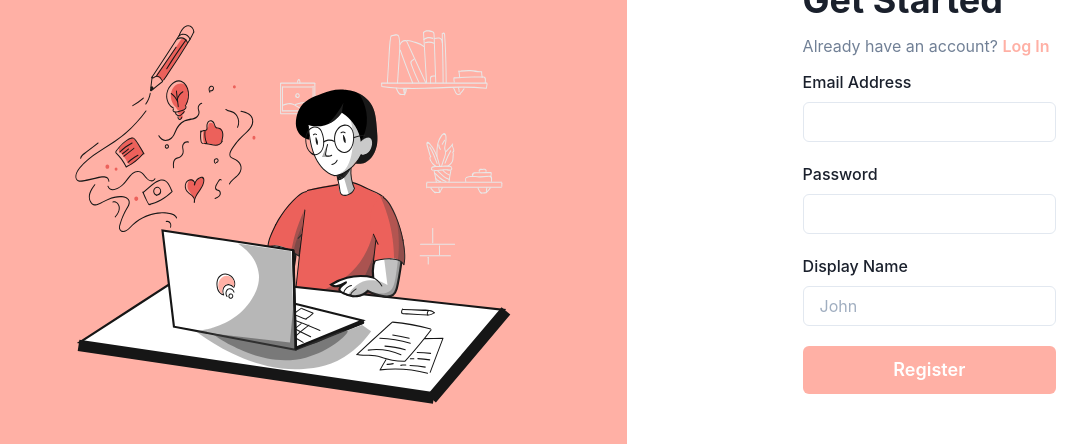
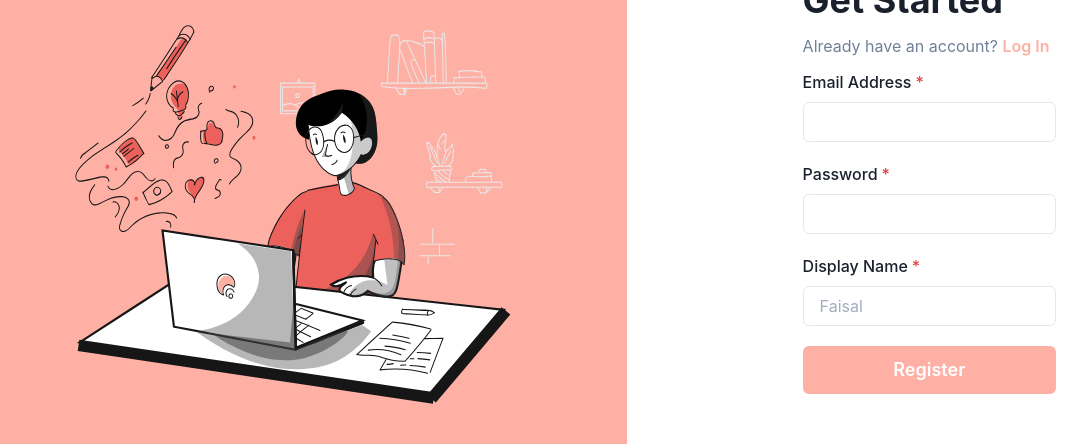
Before and after one commit to F4isalSH/ambitioner, a React (Create React App) app: page /register in a window 1280 px wide. Shown: the part 181-625 px from the top of the page, without its empty margins (48-1135 px from the left). Built offline with nearby package versions, Linux system fonts and the light colour scheme.

Commit message:
Added functionality to form

```diff
--- a/src/pages/register/Register.tsx
+++ b/src/pages/register/Register.tsx
@@ -1,7 +1,18 @@
 import { Flex,Container,VStack, Text,Heading,SimpleGrid,GridItem } from "@chakra-ui/layout"
+import {useState} from 'react'
 import { Button,FormControl,FormLabel,Input } from "@chakra-ui/react"
 import { Sidebanner } from "../../components/Sidebanner"
 export const Register: React.FC = () => {
+
+    const [email,setEmail] = useState<string>('')
+    const [password,setPassword] = useState<string>('')
+    const [displayName,setDisplayName] = useState<string>('')
+
+    const handleSubmit = (e : React.FormEvent<HTMLFormElement>):void =>{
+        e.preventDefault()
+    }
+
+
     return (
         <Flex h='100vh' direction={{base: 'column', md: 'column', lg:'row'}}>
         <Sidebanner/>
@@ -9,34 +20,46 @@ export const Register: React.FC = () => {
             <VStack p={{base:19,md:25, lg:40}} alignItems='flex-start' spacing={3}>
                 <Heading>Get Started</Heading>
                 <Text color='gray.500'>Already have an account? <Button variant='link' color='#FFB0A5'>Log In</Button></Text>
+                <form onSubmit={handleSubmit}>
                 <SimpleGrid w='full' spacing={5}>
-
                 <GridItem colSpan={1}>
-                  <FormControl>
-                  <FormLabel>Email Address</FormLabel>
-                  <Input/>
+                  <FormControl isRequired>
+                  <FormLabel htmlFor='email'>Email Address</FormLabel>
+                  <Input
+                  type='email'
+                  onChange={(e) => setEmail(e.target.value)}
+                  value={email}
+                  />
                   </FormControl>
                  </GridItem>
 
                  <GridItem colSpan={1}>
-                  <FormControl>
-                  <FormLabel>Password</FormLabel>
-                  <Input/>
+                  <FormControl isRequired>
+                  <FormLabel htmlFor='password'>Password</FormLabel>
+                  <Input
+                  type='password'
+                  onChange={(e) => setPassword(e.target.value)}
+                  value={password}
+                  />
                   </FormControl>
                  </GridItem>
 
                  <GridItem colSpan={1}>
-                  <FormControl>
+                  <FormControl isRequired>
                   <FormLabel>Display Name</FormLabel>
-                  <Input placeholder="John"/>
+                  <Input
+                  placeholder="Faisal"
+                  onChange={(e) => setDisplayName(e.target.value)}
+                  value={displayName}
+                  />
                   </FormControl>
                  </GridItem>
 
                  <GridItem  colSpan={1}>
-                 <Button bg='#FFB0A5' color='white' size="lg" w="full">Register</Button>
+                 <Button type='submit' bg='#FFB0A5' color='white' size="lg" w="full">Register</Button>
                  </GridItem>
-
-                </SimpleGrid>
+                 </SimpleGrid>
+                </form>
 
             </VStack>
         </Container>
```
